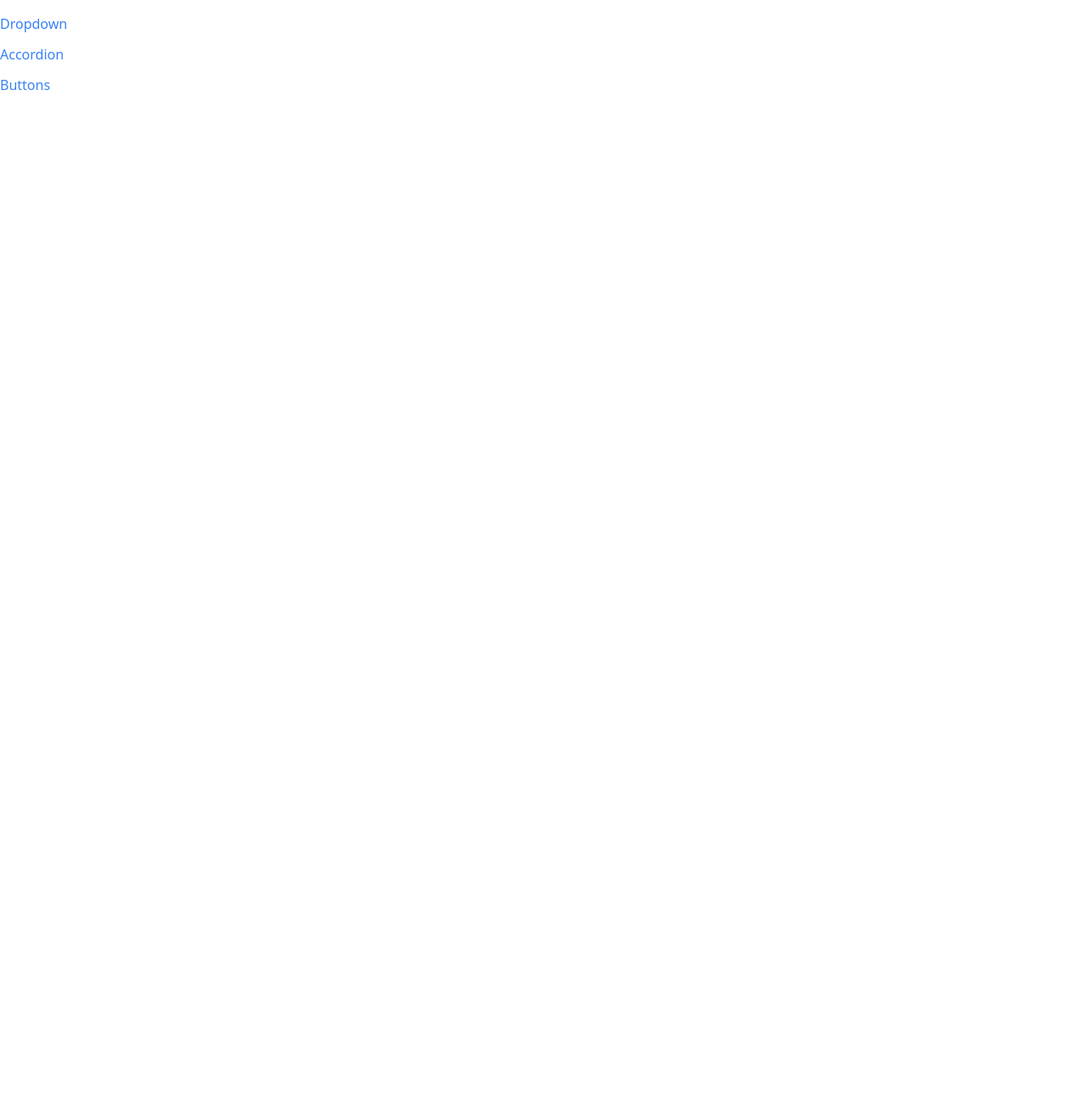
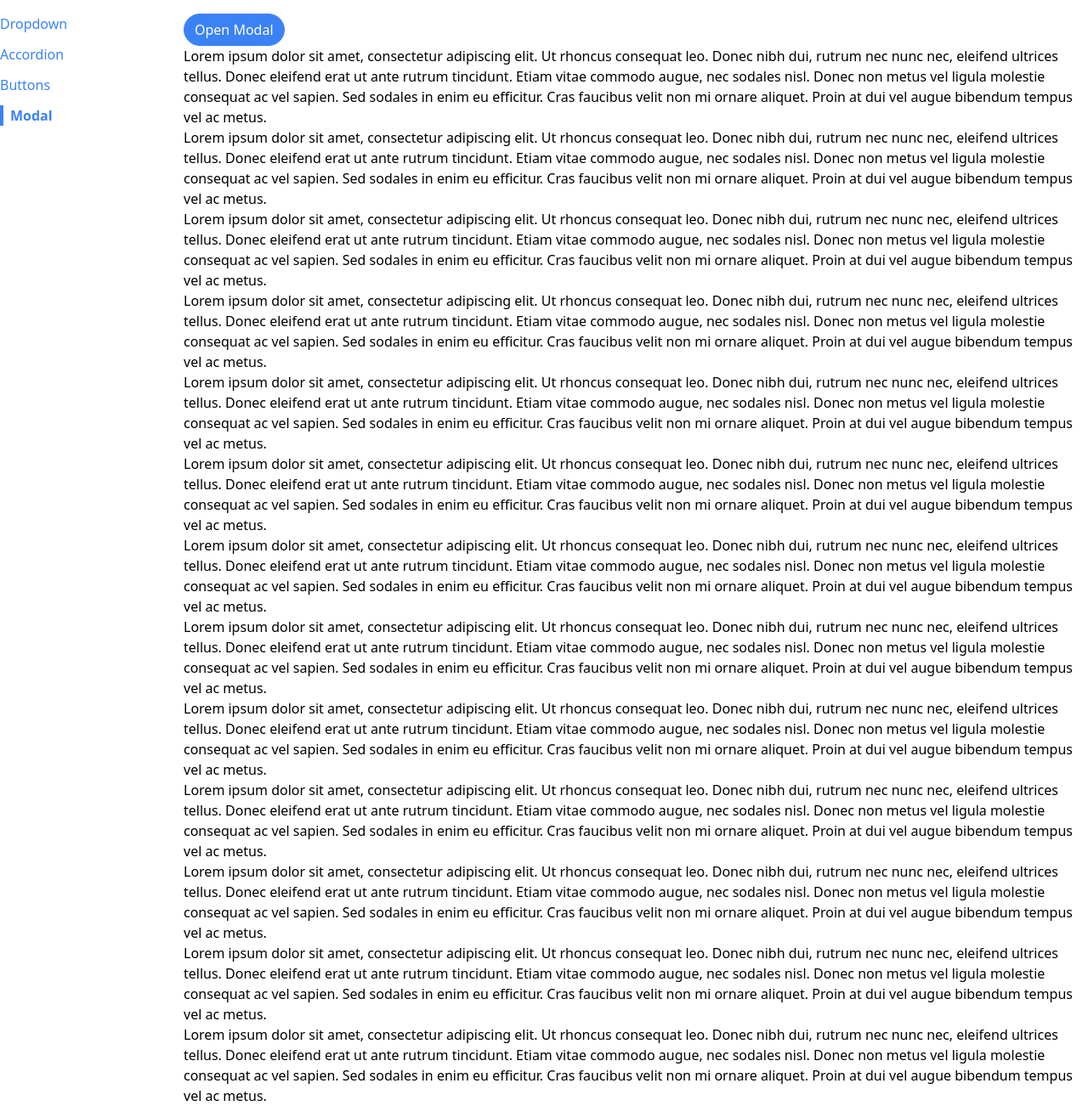
Before and after one commit to RothaSAMON/Modern-React-Lesson, a React (Create React App) app in the folder comps/: page /modal in a window 1280 px wide. Shown: the whole page at 85% size. Before the commit the page ends 800 px from the top, so only its background shows below. Built offline with nearby package versions, Linux system fonts and the light colour scheme.

Commit message:
Creating Portals with ReactDOM(Modal component)

```diff
--- a/comps/public/index.html
+++ b/comps/public/index.html
@@ -39,5 +39,6 @@
       To begin the development, run `npm start` or `yarn start`.
       To create a production bundle, use `npm run build` or `yarn build`.
     -->
+      <div class="modal-container"></div>
   </body>
 </html>
--- a/comps/src/App.js
+++ b/comps/src/App.js
@@ -3,6 +3,7 @@
 import AccordionPage from './pages/AccordionPage';
 import DropdownPage from './pages/DropdownPage';
 import ButtonPage from './pages/ButtonPage';
+import ModalPage from "./pages/ModalPage";
 
 function App() {
     return (
@@ -20,6 +21,10 @@
             <Route path="/buttons">
                 <ButtonPage />
             </Route>
+
+            <Route path="/modal">
+                <ModalPage />
+            </Route>
         </div>
     </div>
     )
--- /dev/null
+++ b/comps/src/components/Modal.js
@@ -0,0 +1,29 @@
+import ReactDOM from "react-dom";
+import { useEffect } from "react";
+
+function Modal({onClose, children, actionBar}) {
+    useEffect(() => {
+        document.body.classList.add('overflow-hidden');
+
+        return () => {
+            document.body.classList.remove('overflow-hidden');
+        };
+    }, []);
+
+    return ReactDOM.createPortal(
+        <div>
+            <div onClick={onClose} className="fixed inset-0 bg-gray-300 opacity-80"></div>
+            <div className="fixed inset-40 p-10 bg-white">
+                <div className="flex flex-col justify-between h-full">
+                    {children}
+                    <div className="flex justify-end">
+                        {actionBar}
+                    </div>
+                </div>
+            </div>
+        </div>,
+        document.querySelector('.modal-container')
+    );
+}
+
+export default Modal;
--- a/comps/src/components/Sidebar.js
+++ b/comps/src/components/Sidebar.js
@@ -5,6 +5,7 @@
         { label: 'Dropdown', path: '/'},
         { label: 'Accordion', path: '/accordion'},
         { label: 'Buttons', path: '/buttons'},
+        { label: 'Modal', path: '/modal'},
     ];
 
     const renderedLinks = links.map((link) => {
--- /dev/null
+++ b/comps/src/pages/ModalPage.js
@@ -0,0 +1,79 @@
+import { useState } from "react";
+import Modal from "../components/Modal";
+import Button from "../components/Button";
+
+function ModalPage() {
+    const [showModal, setShowModal] = useState(false);
+
+    const handlClick = () => {
+        setShowModal(true);
+    };
+
+    const handleClose = () => {
+        setShowModal(false);
+    };
+
+    const actionBar = <div>
+        <Button onClick={handleClose} primary={true}>I Accept</Button>
+    </div>
+
+    const modal = <Modal onClose={handleClose} actionBar={actionBar} >
+        <p>
+            Here is something you need to know!
+        </p>
+    </Modal>
+
+    return (
+        <div className="relative">
+            <Button
+            onClick={handlClick}
+            primary={true}
+            rounded={true} >Open Modal</Button>
+
+            {/* This condition is it True show the Modal, if it False show nothing */}
+            {showModal && modal}
+
+            <p>
+                Lorem ipsum dolor sit amet, consectetur adipiscing elit. Ut rhoncus consequat leo. Donec nibh dui, rutrum nec nunc nec, eleifend ultrices tellus. Donec eleifend erat ut ante rutrum tincidunt. Etiam vitae commodo augue, nec sodales nisl. Donec non metus vel ligula molestie consequat ac vel sapien. Sed sodales in enim eu efficitur. Cras faucibus velit non mi ornare aliquet. Proin at dui vel augue bibendum tempus vel ac metus.
+            </p>
+            <p>
+                Lorem ipsum dolor sit amet, consectetur adipiscing elit. Ut rhoncus consequat leo. Donec nibh dui, rutrum nec nunc nec, eleifend ultrices tellus. Donec eleifend erat ut ante rutrum tincidunt. Etiam vitae commodo augue, nec sodales nisl. Donec non metus vel ligula molestie consequat ac vel sapien. Sed sodales in enim eu efficitur. Cras faucibus velit non mi ornare aliquet. Proin at dui vel augue bibendum tempus vel ac metus.
+            </p>
+            <p>
+                Lorem ipsum dolor sit amet, consectetur adipiscing elit. Ut rhoncus consequat leo. Donec nibh dui, rutrum nec nunc nec, eleifend ultrices tellus. Donec eleifend erat ut ante rutrum tincidunt. Etiam vitae commodo augue, nec sodales nisl. Donec non metus vel ligula molestie consequat ac vel sapien. Sed sodales in enim eu efficitur. Cras faucibus velit non mi ornare aliquet. Proin at dui vel augue bibendum tempus vel ac metus.
+            </p>
+            <p>
+                Lorem ipsum dolor sit amet, consectetur adipiscing elit. Ut rhoncus consequat leo. Donec nibh dui, rutrum nec nunc nec, eleifend ultrices tellus. Donec eleifend erat ut ante rutrum tincidunt. Etiam vitae commodo augue, nec sodales nisl. Donec non metus vel ligula molestie consequat ac vel sapien. Sed sodales in enim eu efficitur. Cras faucibus velit non mi ornare aliquet. Proin at dui vel augue bibendum tempus vel ac metus.
+            </p>
+            <p>
+                Lorem ipsum dolor sit amet, consectetur adipiscing elit. Ut rhoncus consequat leo. Donec nibh dui, rutrum nec nunc nec, eleifend ultrices tellus. Donec eleifend erat ut ante rutrum tincidunt. Etiam vitae commodo augue, nec sodales nisl. Donec non metus vel ligula molestie consequat ac vel sapien. Sed sodales in enim eu efficitur. Cras faucibus velit non mi ornare aliquet. Proin at dui vel augue bibendum tempus vel ac metus.
+            </p>
+            <p>
+                Lorem ipsum dolor sit amet, consectetur adipiscing elit. Ut rhoncus consequat leo. Donec nibh dui, rutrum nec nunc nec, eleifend ultrices tellus. Donec eleifend erat ut ante rutrum tincidunt. Etiam vitae commodo augue, nec sodales nisl. Donec non metus vel ligula molestie consequat ac vel sapien. Sed sodales in enim eu efficitur. Cras faucibus velit non mi ornare aliquet. Proin at dui vel augue bibendum tempus vel ac metus.
+            </p>
+            <p>
+                Lorem ipsum dolor sit amet, consectetur adipiscing elit. Ut rhoncus consequat leo. Donec nibh dui, rutrum nec nunc nec, eleifend ultrices tellus. Donec eleifend erat ut ante rutrum tincidunt. Etiam vitae commodo augue, nec sodales nisl. Donec non metus vel ligula molestie consequat ac vel sapien. Sed sodales in enim eu efficitur. Cras faucibus velit non mi ornare aliquet. Proin at dui vel augue bibendum tempus vel ac metus.
+            </p>
+            <p>
+                Lorem ipsum dolor sit amet, consectetur adipiscing elit. Ut rhoncus consequat leo. Donec nibh dui, rutrum nec nunc nec, eleifend ultrices tellus. Donec eleifend erat ut ante rutrum tincidunt. Etiam vitae commodo augue, nec sodales nisl. Donec non metus vel ligula molestie consequat ac vel sapien. Sed sodales in enim eu efficitur. Cras faucibus velit non mi ornare aliquet. Proin at dui vel augue bibendum tempus vel ac metus.
+            </p>
+            <p>
+                Lorem ipsum dolor sit amet, consectetur adipiscing elit. Ut rhoncus consequat leo. Donec nibh dui, rutrum nec nunc nec, eleifend ultrices tellus. Donec eleifend erat ut ante rutrum tincidunt. Etiam vitae commodo augue, nec sodales nisl. Donec non metus vel ligula molestie consequat ac vel sapien. Sed sodales in enim eu efficitur. Cras faucibus velit non mi ornare aliquet. Proin at dui vel augue bibendum tempus vel ac metus.
+            </p>
+            <p>
+                Lorem ipsum dolor sit amet, consectetur adipiscing elit. Ut rhoncus consequat leo. Donec nibh dui, rutrum nec nunc nec, eleifend ultrices tellus. Donec eleifend erat ut ante rutrum tincidunt. Etiam vitae commodo augue, nec sodales nisl. Donec non metus vel ligula molestie consequat ac vel sapien. Sed sodales in enim eu efficitur. Cras faucibus velit non mi ornare aliquet. Proin at dui vel augue bibendum tempus vel ac metus.
+            </p>
+            <p>
+                Lorem ipsum dolor sit amet, consectetur adipiscing elit. Ut rhoncus consequat leo. Donec nibh dui, rutrum nec nunc nec, eleifend ultrices tellus. Donec eleifend erat ut ante rutrum tincidunt. Etiam vitae commodo augue, nec sodales nisl. Donec non metus vel ligula molestie consequat ac vel sapien. Sed sodales in enim eu efficitur. Cras faucibus velit non mi ornare aliquet. Proin at dui vel augue bibendum tempus vel ac metus.
+            </p>
+            <p>
+                Lorem ipsum dolor sit amet, consectetur adipiscing elit. Ut rhoncus consequat leo. Donec nibh dui, rutrum nec nunc nec, eleifend ultrices tellus. Donec eleifend erat ut ante rutrum tincidunt. Etiam vitae commodo augue, nec sodales nisl. Donec non metus vel ligula molestie consequat ac vel sapien. Sed sodales in enim eu efficitur. Cras faucibus velit non mi ornare aliquet. Proin at dui vel augue bibendum tempus vel ac metus.
+            </p>
+            <p>
+                Lorem ipsum dolor sit amet, consectetur adipiscing elit. Ut rhoncus consequat leo. Donec nibh dui, rutrum nec nunc nec, eleifend ultrices tellus. Donec eleifend erat ut ante rutrum tincidunt. Etiam vitae commodo augue, nec sodales nisl. Donec non metus vel ligula molestie consequat ac vel sapien. Sed sodales in enim eu efficitur. Cras faucibus velit non mi ornare aliquet. Proin at dui vel augue bibendum tempus vel ac metus.
+            </p>
+        </div>
+    );
+}
+
+export default ModalPage;
```
